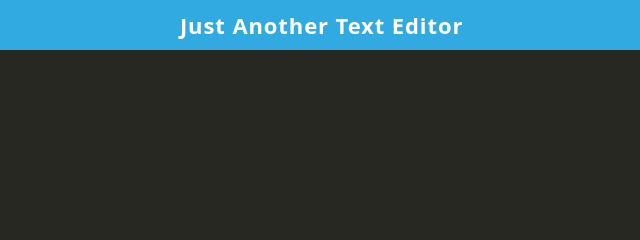
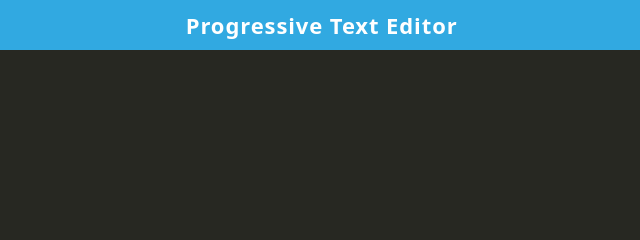
Before and after one commit to griffinlebeau/progressive-text-editor, a website built with webpack: page client/index.html in a window 1280 px wide. Shown: the full height of the page, 378-1018 px from the left. Built offline with nearby package versions, Linux system fonts and the light colour scheme; files whose address does not match are found by name.

Commit message:
scripts added

```diff
--- a/client/index.html
+++ b/client/index.html
@@ -3,7 +3,7 @@
   <head>
     <meta charset="UTF-8" />
     <meta name="viewport" content="width=device-width, initial-scale=1.0" />
-    <title>J.A.T.E</title>
+    <title>PTE</title>
 
       <link rel="stylesheet"
         href="https://cdnjs.cloudflare.com/ajax/libs/codemirror/5.52.2/codemirror.min.css">
@@ -23,7 +23,7 @@
       <div class="nav-btn">
         <a class="btn btn-sm btn-dark" id="buttonInstall" role="button">Install!</a>
       </div>
-     <h1> Just Another Text Editor</h1>
+     <h1> Progressive Text Editor </h1>
 
       <div class="navbar-brand"
             ><img src="./assets/icons/icon_96x96.png"
--- a/client/package.json
+++ b/client/package.json
@@ -1,5 +1,5 @@
 {
-  "name": "JATE",
+  "name": "PTE",
   "scripts": {
     "dev": "webpack-dev-server",
     "build": "webpack --mode production",
```
Also changed, not shown: package.json (+7 -7 lines), 1 other file.
